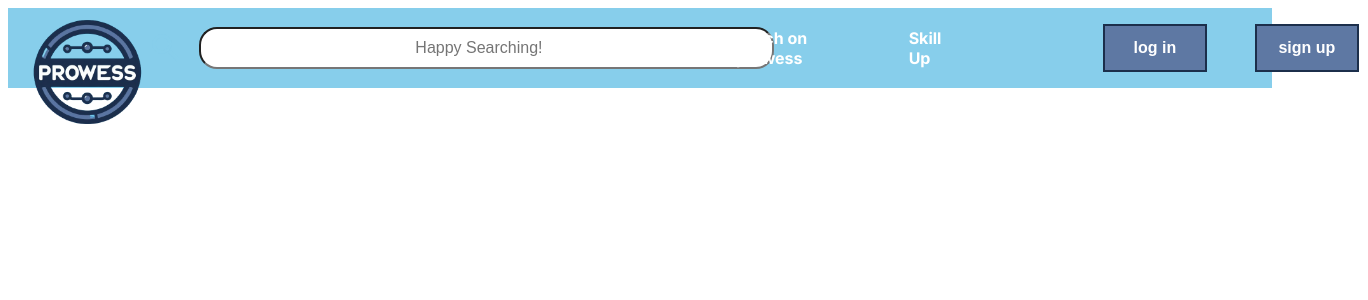
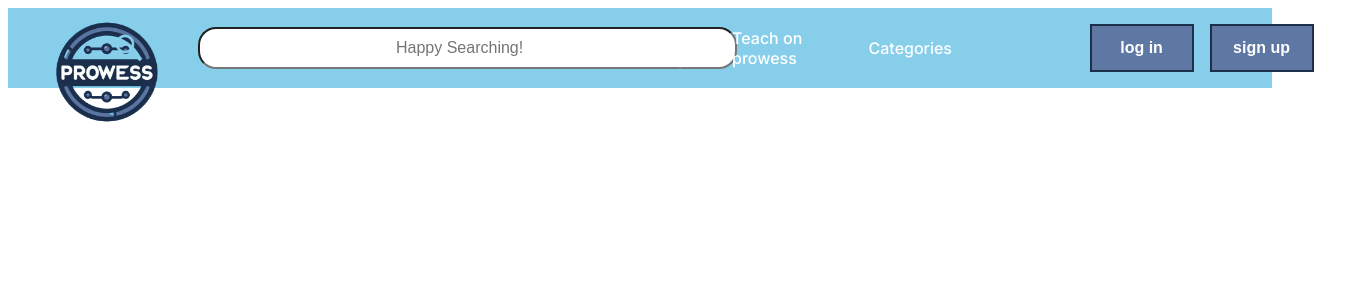
Before and after one commit to hashsham123/Prowess, a Next.js app: page / in a window 1280 px wide. Shown: the top 300 px of the page, 1368 px wide, since content can reach past the window. Built offline with nearby package versions, Linux system fonts and the light colour scheme.

Commit message:
modification on navbar

```diff
--- a/src/app/Components/navbar.js
+++ b/src/app/Components/navbar.js
@@ -29,13 +29,17 @@ function navbar() {
         </div>
 
         <div className="text_holder">
-            <div className="text1">
-            <h4 className="teach">Teach on prowess</h4>
-            </div>
+          <div className="text1">
+            <h4 className="head">Skill Up</h4>
+          </div>
 
-            <div className="text2">
-            <h4 className="learn">Skill Up</h4>
-            </div>
+          <div className="text2">
+            <h4 className="head">Teach on prowess</h4>
+          </div>
+
+          <div className="text3">
+            <h4 className="head">Categories</h4>
+          </div>
         </div>
       </div>
     </div>
--- a/src/app/ComponentsStyle/navbar.css
+++ b/src/app/ComponentsStyle/navbar.css
@@ -1,13 +1,15 @@
 .parent {
   align-items: center;
   justify-content: center;
+  background-color: skyblue;
 }
 
 .firstChild {
   display: flex;
-  background-color: skyblue;
   height: 5rem;
   width: 100%;
+  position: relative;
+  left: 1.5rem;
 }
 
 .logo_holder {
@@ -23,7 +25,7 @@
 
 .searchbar_holder {
   position: relative;
-  left: 2rem;
+  left: 1rem;
   height: 100%;
   width: 42rem;
   display: flex;
@@ -50,7 +52,7 @@
 
 .register_holder {
   display: flex;
-  gap: 3rem;
+  gap: 1rem;
   justify-content: center;
   align-items: center;
   height: 100%;
@@ -92,7 +94,6 @@
   background-color: #5e78a3;
   border: 2px solid #1c2f4b;
   color: white;
-
 }
 
 .signup_button:hover {
@@ -102,16 +103,17 @@
 
 .text_holder {
   position: relative;
-  left: -19.5rem;
+  left: -21.5rem;
   display: flex;
-  gap: 3rem;
+  gap: 1rem;
   justify-content: center;
   align-items: center;
+  width: 21rem;
   color: white;
   font-size: 1rem;
 }
 
-.text1{
+.text1 {
   cursor: pointer;
 }
 
@@ -119,10 +121,22 @@
   color: #1c2f4b;
 }
 
-.text2{
+.head{
+    font-weight: 500;
+}
+
+.text2 {
   cursor: pointer;
 }
 
 .text2:hover {
   color: #1c2f4b;
 }
+
+.text3 {
+  cursor: pointer;
+}
+
+.text3:hover {
+  color: #1c2f4b;
+}
```
Lines whose indentation alone changed are shown as unchanged.
